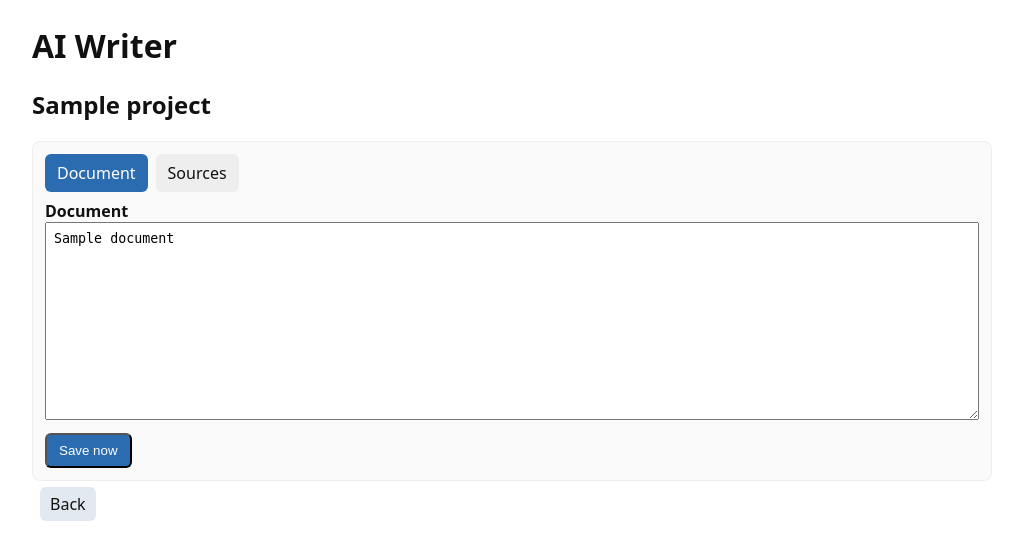
After one commit to lisshanth06/ai-writer, a Django app: template templates/writerapp/project_detail.html in a window 1280 px wide. The commit adds this page. Shown: the top 560 px of the page, without its empty margins (128-1151 px from the left). Run offline with Django 5.2, Linux system fonts and the light colour scheme; the template is opened without the code that fills it: most values are stand-ins (such as "Sample title", 1, 10 or a date in 2020); some libraries are stand-ins or nearby versions.

```diff
--- a/admin.py
+++ b/admin.py
@@ -5,7 +5,6 @@ from .models import Project, Source
 class SourceInline(admin.TabularInline):
     model = Source
     extra = 0
-    fields = ("title", "source_type", "created_at")
 
 @admin.register(Project)
 class ProjectAdmin(admin.ModelAdmin):
@@ -16,5 +15,5 @@ class ProjectAdmin(admin.ModelAdmin):
 @admin.register(Source)
 class SourceAdmin(admin.ModelAdmin):
     list_display = ("title", "project", "source_type", "created_at")
+    list_filter = ("source_type",)
     search_fields = ("title", "raw_text")
-    list_filter = ("source_type", "created_at")
--- a/models.py
+++ b/models.py
@@ -10,7 +10,7 @@ SOURCE_TYPE_CHOICES = [
 
 class Project(models.Model):
     title = models.CharField(max_length=255)
-    document = models.TextField(blank=True, help_text="Plain text document content")
+    document = models.TextField(blank=True)
     created_at = models.DateTimeField(default=timezone.now)
     updated_at = models.DateTimeField(auto_now=True)
 
@@ -25,8 +25,8 @@ class Source(models.Model):
     project = models.ForeignKey(Project, on_delete=models.CASCADE, related_name="sources")
     title = models.CharField(max_length=255)
     source_type = models.CharField(max_length=10, choices=SOURCE_TYPE_CHOICES, default="text")
-    raw_text = models.TextField(help_text="Source text (paste / web summary / transcription)")
-    meta = models.JSONField(default=dict, blank=True, help_text="Optional metadata (url, filename, etc.)")
+    raw_text = models.TextField(blank=True)
+    meta = models.JSONField(default=dict, blank=True)
     created_at = models.DateTimeField(default=timezone.now)
 
     class Meta:
--- a/templates/writerapp/base.html
+++ b/templates/writerapp/base.html
@@ -5,17 +5,28 @@
   <meta charset="utf-8" />
   <title>AI Writer</title>
   <meta name="viewport" content="width=device-width,initial-scale=1" />
-  <!-- optional: htmx -->
   <script src="https://unpkg.com/htmx.org@1.9.2"></script>
+  <style>
+    body { font-family: system-ui, Arial, sans-serif; margin:24px; background:#fff; color:#111; }
+    .container { max-width: 960px; margin: 0 auto; }
+    header { margin-bottom: 18px; }
+    .btn { background:#2b6cb0; color:white; padding:8px 12px; border-radius:6px; text-decoration:none; }
+    .btn.secondary { background:#e2e8f0; color:#111; margin-left:8px; padding:6px 10px; }
+    table { width:100%; border-collapse: collapse; margin-top:12px; }
+    th, td { padding:10px; border:1px solid #ddd; text-align:left; }
+    textarea { width:100%; padding:8px; box-sizing:border-box; }
+    .tabs { display:flex; gap:8px; margin-bottom:8px; }
+    .tab { padding:8px 12px; border-radius:6px; background:#eee; cursor:pointer; text-decoration:none; color:#111; }
+    .tab.active { background:#2b6cb0; color:white; }
+    .card { border:1px solid #eee; padding:12px; border-radius:8px; background:#fafafa; }
+  </style>
 </head>
-<body style="font-family: system-ui, sans-serif; margin: 24px;">
-  <nav>
-    <a href="{% url 'writerapp:home' %}">Home</a> |
-    <a href="/admin/">Admin</a>
-  </nav>
-  <hr/>
-  <main>
-    {% block content %} {% endblock %}
-  </main>
+<body>
+  <div class="container">
+    <header>
+      <h1>AI Writer</h1>
+    </header>
+    {% block content %}{% endblock %}
+  </div>
 </body>
 </html>
--- /dev/null
+++ b/templates/writerapp/includes/document_tab.html
@@ -0,0 +1,23 @@
+<!-- writerapp/templates/writerapp/includes/document_tab.html -->
+<div>
+  <form id="doc-form" method="post" action="{% url 'writerapp:save_document' project.pk %}">
+    {% csrf_token %}
+    <label for="document-textarea"><strong>Document</strong></label>
+    <textarea id="document-textarea" name="document" rows="12"
+      hx-post="{% url 'writerapp:save_document' project.pk %}"
+      hx-trigger="blur from:#document-textarea, changed"
+      hx-include="#document-textarea"
+      hx-swap="none"
+    >{{ project.document }}</textarea>
+
+    <div style="margin-top:8px;">
+      <button class="btn" type="button"
+        hx-post="{% url 'writerapp:save_document' project.pk %}"
+        hx-include="#document-textarea"
+        hx-swap="outerHTML:#save-status">
+        Save now
+      </button>
+      <span id="save-status" style="margin-left:12px;"></span>
+    </div>
+  </form>
+</div>
--- /dev/null
+++ b/templates/writerapp/includes/save_status.html
@@ -0,0 +1,2 @@
+<!-- writerapp/templates/writerapp/includes/save_status.html -->
+<span id="save-status" style="color:green;">{{ message }}</span>
--- a/templates/writerapp/project_detail.html
+++ b/templates/writerapp/project_detail.html
@@ -1,30 +1,43 @@
+<!-- writerapp/templates/writerapp/project_detail.html -->
 {% extends "writerapp/base.html" %}
 {% block content %}
-<h1>{{ project.title }}</h1>
+  <h2>{{ project.title }}</h2>
 
-<h2>Document</h2>
-<form method="post" action="#">
-  {% csrf_token %}
-  <textarea name="document" rows="12" style="width:100%;">{{ project.document }}</textarea>
-  <div style="margin-top:8px;">
-    <button type="submit" disabled>Save document (implement later)</button>
+  <div class="card">
+    <div class="tabs" role="tablist">
+      <!-- Use HTMX to load tab fragments -->
+      <a hx-get="{% url 'writerapp:fragment_document' project.pk %}" hx-target="#tab-content" hx-swap="innerHTML" class="tab" id="tab-doc">Document</a>
+      <a hx-get="{% url 'writerapp:fragment_sources' project.pk %}" hx-target="#tab-content" hx-swap="innerHTML" class="tab" id="tab-src">Sources</a>
+    </div>
+
+    <!-- default tab content (server-rendered) - we load document by default -->
+    <div id="tab-content">
+      {% include "writerapp/includes/document_tab.html" %}
+    </div>
   </div>
-</form>
 
-<hr/>
-<h2>Sources</h2>
+  <p style="margin-top:12px;">
+    <a class="btn secondary" href="{% url 'writerapp:home' %}">Back</a>
+  </p>
 
-<form hx-post="{% url 'writerapp:create_source' project.pk %}"
-      hx-target="#sources"
-      hx-swap="outerHTML"
-      method="post">
-  {% csrf_token %}
-  {{ form.as_p }}
-  <button type="submit">Add Source</button>
-</form>
+  <script>
+    // Make the first tab active visually and setup click classes
+    document.addEventListener("DOMContentLoaded", function(){
+      function setActiveTab(el){
+        document.querySelectorAll(".tab").forEach(t => t.classList.remove("active"));
+        if(el) el.classList.add("active");
+      }
+      // set document tab active initially
+      setActiveTab(document.getElementById("tab-doc"));
 
-<div id="sources" style="margin-top:16px;">
-  {% include "writerapp/includes/sources_table.html" %}
-</div>
-
+      // attach delegated listener to update active class on HTMX requests
+      document.body.addEventListener('htmx:afterSwap', function(evt){
+        // when content swapped into #tab-content, highlight correct tab (by hx-get URL matching)
+        let trigger = evt.detail.requestConfig ? evt.detail.requestConfig.path : null;
+        if(!trigger && evt.detail.elt) trigger = evt.detail.elt.getAttribute('hx-get');
+        if(trigger && trigger.includes('fragment/document')) setActiveTab(document.getElementById("tab-doc"));
+        if(trigger && trigger.includes('fragment/sources')) setActiveTab(document.getElementById("tab-src"));
+      });
+    });
+  </script>
 {% endblock %}
--- a/urls.py
+++ b/urls.py
@@ -6,6 +6,12 @@ app_name = "writerapp"
 
 urlpatterns = [
     path("", views.home, name="home"),
+    path("project/new/", views.new_project, name="new_project"),
     path("project/<int:pk>/", views.project_detail, name="project_detail"),
+
+    # HTMX fragments & actions
+    path("project/<int:pk>/fragment/document/", views.project_document_fragment, name="fragment_document"),
+    path("project/<int:pk>/fragment/sources/", views.project_sources_fragment, name="fragment_sources"),
+    path("project/<int:pk>/save-document/", views.save_document, name="save_document"),
     path("project/<int:pk>/sources/create/", views.create_source, name="create_source"),
 ]
```
Also changed, not shown: forms.py (+14 -4 lines), templates/writerapp/home.html (+25 -9 lines), templates/writerapp/includes/sources_tab.html (added, +24 -0 lines), templates/writerapp/includes/soures_table.html (added, +17 -0 lines), templates/writerapp/new_project.html (added, +21 -0 lines), views.py (+52 -9 lines), migrations/0002_alter_project_document_alter_source_meta_and_more.py (added).
